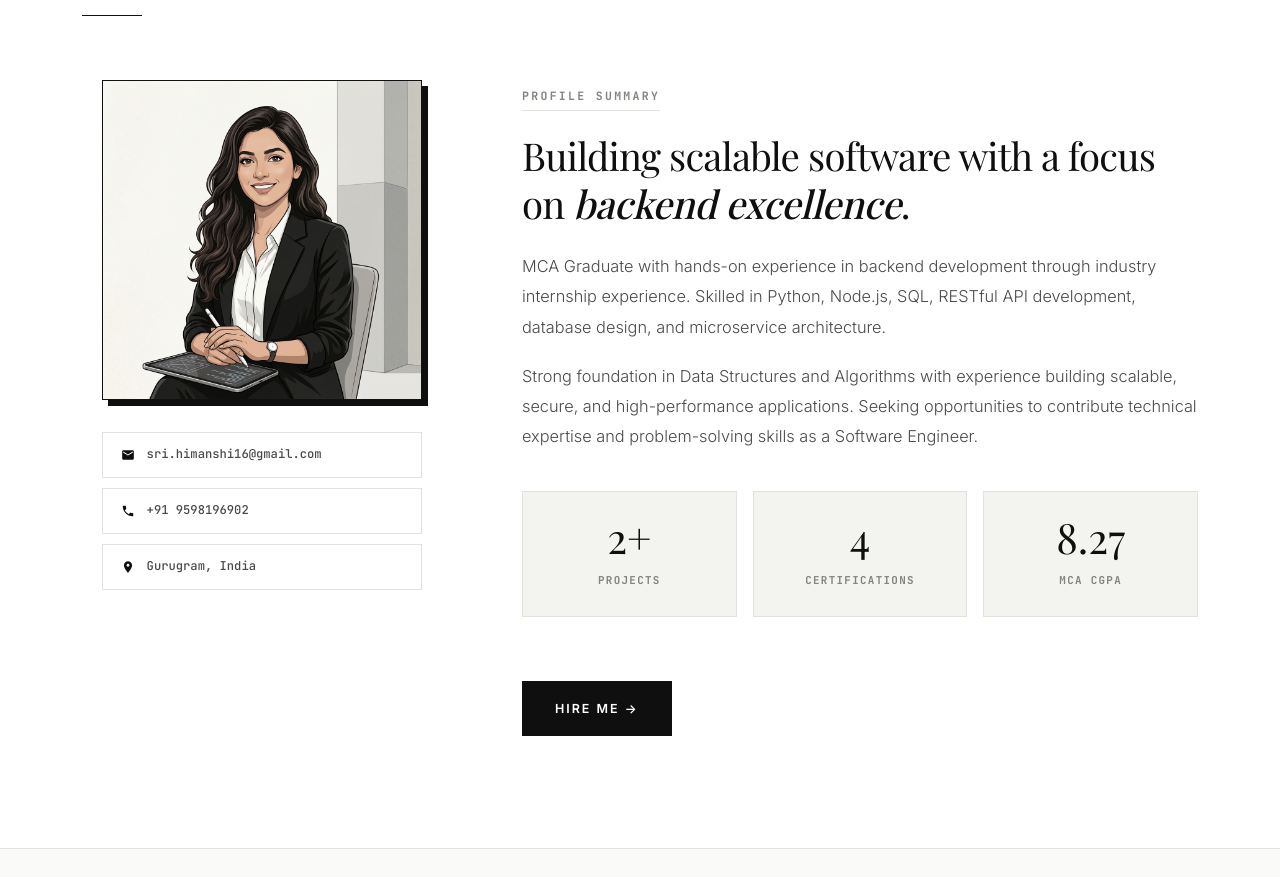
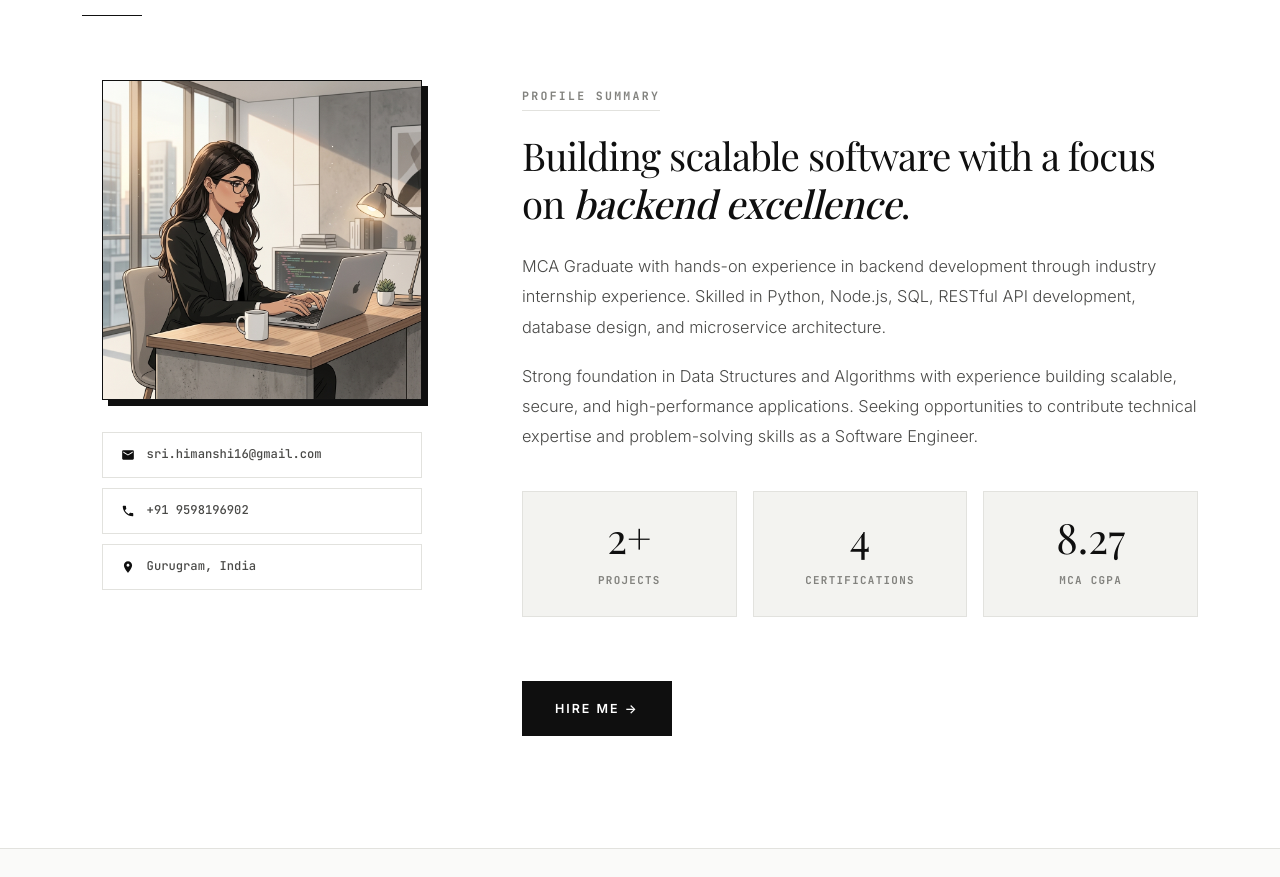
Before and after one commit to himanshisri-dev/portfolio, a plain HTML site: page index.html in a window 1280 px wide. Shown: the part 1102-1979 px from the top of the page. Drawn offline with nearby package versions, Linux system fonts and the light colour scheme; a web font is replaced by a local one.

Commit message:
feat: add dedicated anime side-view coding desk photo to about section

```diff
--- a/index.html
+++ b/index.html
@@ -132,7 +132,7 @@
       <!-- Photo col -->
       <div class="about-photo-col reveal" id="about-photo">
         <div class="about-img-wrap">
-          <img src="avatar.jpg" alt="Himanshi Srivastava" class="about-img" />
+          <img src="about-me.jpg" alt="Himanshi Srivastava coding at desk" class="about-img" />
           <div class="about-img-deco"></div>
         </div>
         <div class="about-chips">
```
Also changed, not shown: about-me.jpg (added).
